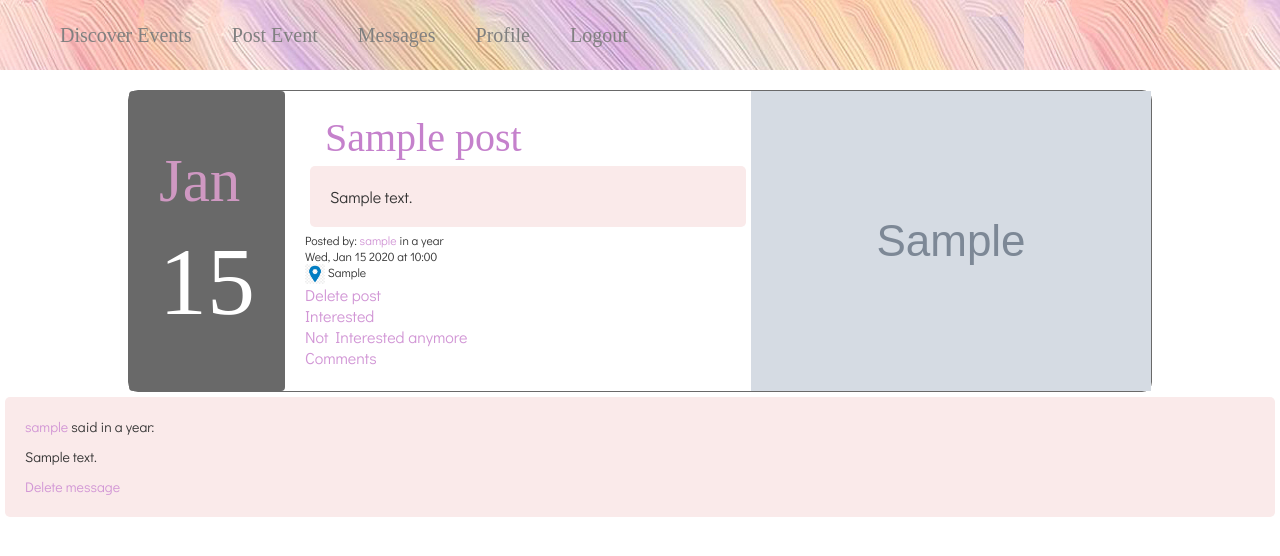
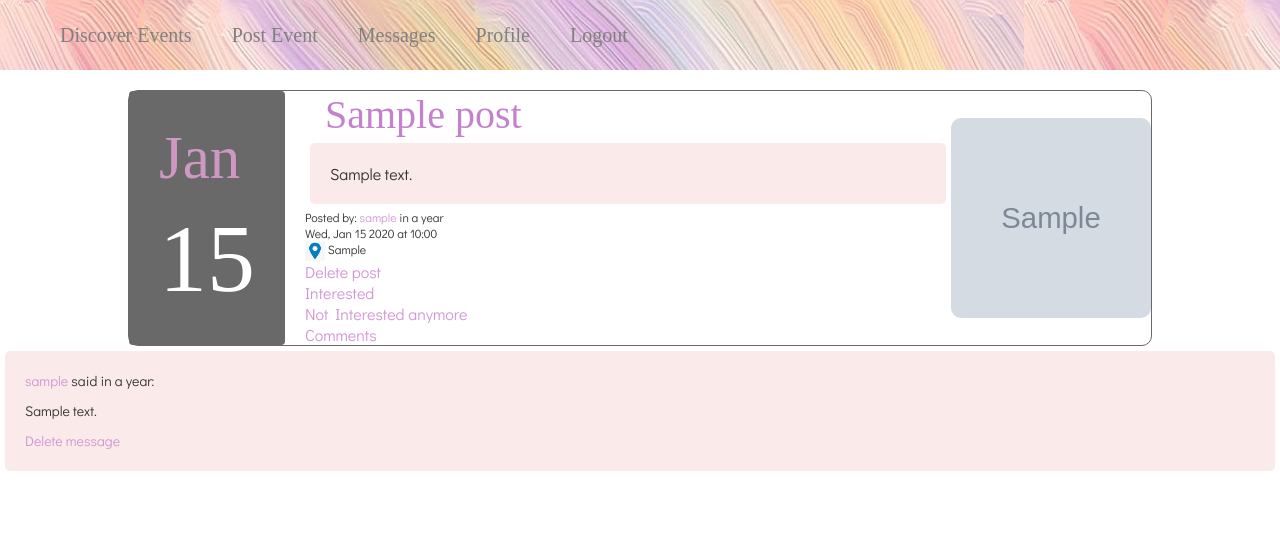
Before and after one commit to marialuquea/Eventsually, a Flask app: page /post/1 in a window 1280 px wide. Shown: the top 556 px of the page. Run offline with Flask 2, Linux system fonts and the light colour scheme; a user stored in the database is signed in; tables that the repository leaves empty hold one stand-in row (values such as "Sample post"); grey boxes marked "Sample" are stand-in pictures; some libraries are stand-ins or nearby versions; some web fonts are replaced.

Commit message:
fixed post photo

```diff
--- a/app/static/css/style.css
+++ b/app/static/css/style.css
@@ -249,9 +249,11 @@ NAVBAR
   margin: 5px;
 }
 .event-photo{
+  align: right;
+}
+.event-photo img{
   height: 200px;
   width: 200px;
-  align: right;
   border-radius: 10px;
 }
 .event-info{
```
